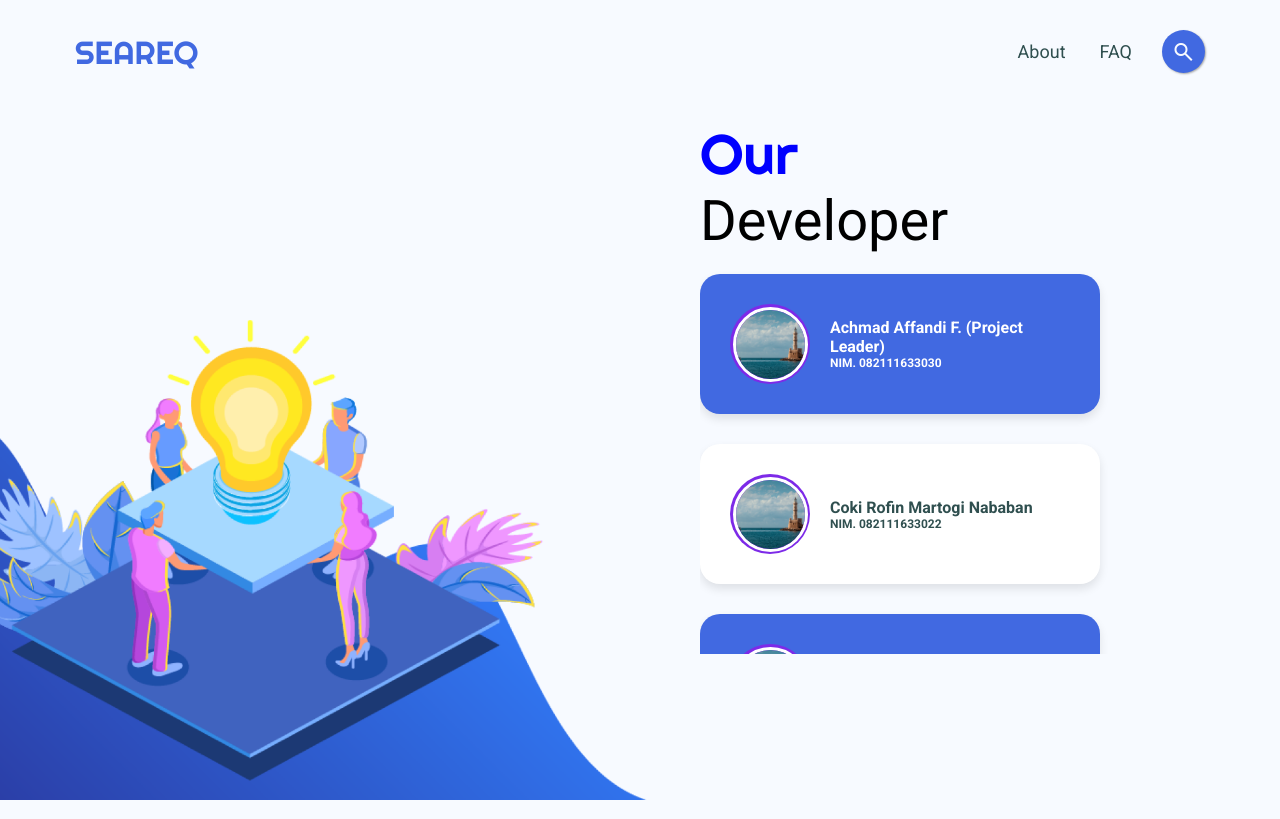
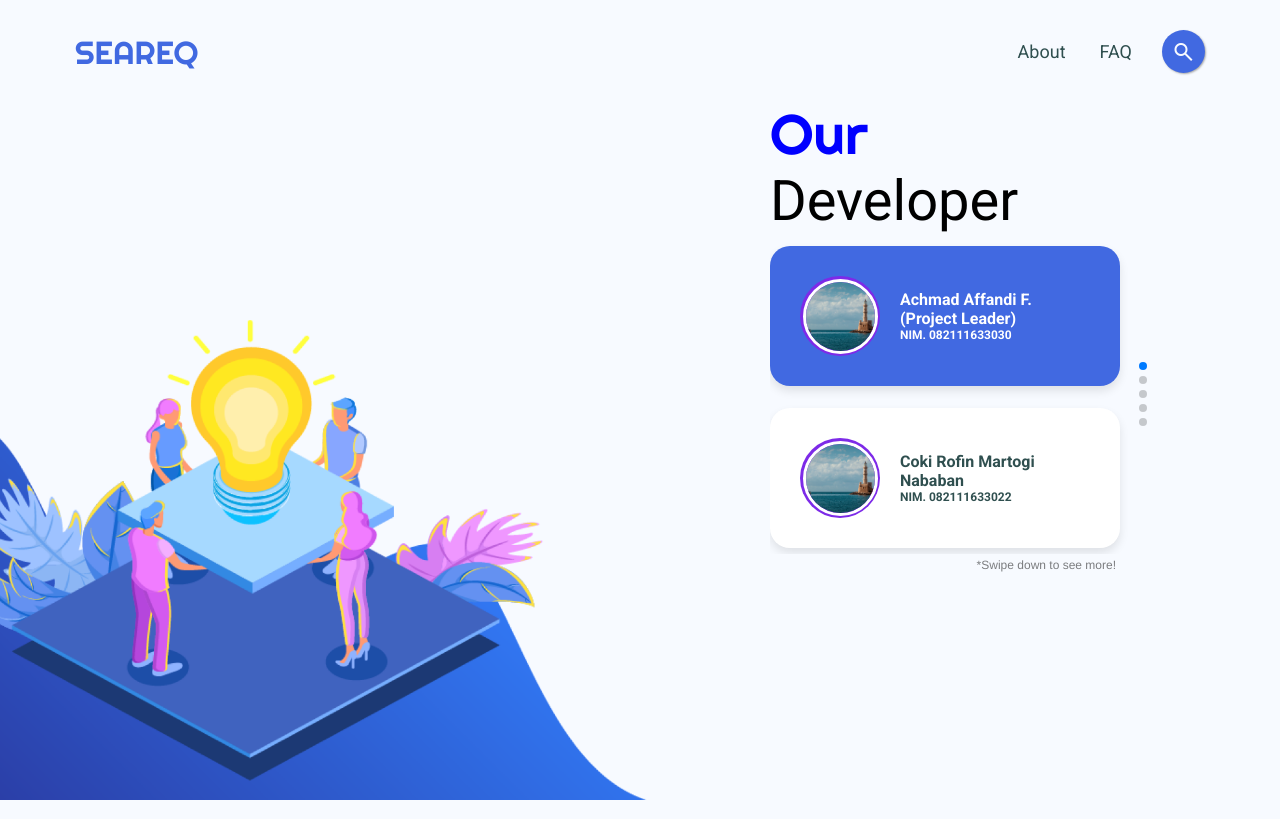
Before and after one commit to AgileRE-2023/stakeholder-requirement-retriever, a Django app: page /about in a window 1280 px wide. Run offline with Django 4.2, Linux system fonts and the light colour scheme.

Commit message:
About changes

```diff
--- a/static/css/about.css
+++ b/static/css/about.css
@@ -14,6 +14,10 @@
     list-style: none;
     font-family: 'Roboto', sans-serif;
     color: var(--black);
+}
+body{
+    overflow: hidden;
+
 }
 /* Navbar */
 header {
@@ -84,7 +88,7 @@ header .navbar .icon .material-symbols-outlined:hover {
 
 .cas{
   position: absolute;
-  right: -220px;
+  right: 10px;
   height: 50px;
   width: 35px;
   display: flex;
@@ -100,19 +104,20 @@ h3{
   margin-left: 20px;
   font-size:12px;
 }
-
+/*
 .swiper{
   right: 0;
   height: 400px;
   width: 800px;
-}
+} */
 
 .card{
   position: relative;
   background: #fff;
   border-radius: 20px;
-  height: 200px;
-  margin: 20px 0;
+  height: 100px;
+  width: 350px;
+  margin: 12px 0px;
   box-shadow: 0 5px 10px rgba(0, 0, 0, 0.1);
 
 }
@@ -162,9 +167,8 @@ h3{
 .element {
     background-color: #F7FAFF;
     height: 100vh;
-
+    overflow: hidden;
 }
-
 
 #back {
     position: absolute;
@@ -172,13 +176,13 @@ h3{
     bottom: 0px;
     height: 480px;
     object-fit: cover;
+    pointer-events: none;
 }
 
 .about {
     position: absolute;
-    top: 100px;
-    right: 0;
-
+    top: 80px;
+    right: 150px;
     flex: 2;
     background-color: transparent;
 }
@@ -199,3 +203,23 @@ h3{
     font-family: 'Righteous', cursive;
     background-color: transparent;
 }
+
+.mySwiper {
+  width: 110%;
+  margin: auto;
+  height: 320px;
+  top:-10%;
+}
+
+.swipe{
+  padding-top: 4px;
+  padding-right: 4px;
+  text-align: right;
+  position: relative;
+  color: rgba(0, 0, 0, 0.50);
+  font-size: 12px;
+  font-family: Helvetica;
+  font-weight: 400;
+  word-wrap: break-word;
+  padding-bottom: 10px;
+}
--- a/templates/about.html
+++ b/templates/about.html
@@ -14,20 +14,21 @@ about
 
 <body>
     <header>
-        <a href="./" class="logo">SEAREQ</a>
+        <a href="" class="logo">SEAREQ</a>
 
         <nav class="navbar">
             <div class="menus">
-                <a href="./about">About</a>
-                <a href="./faq">FAQ</a>
+                <a href="about">About</a>
+                <a href="faq">FAQ</a>
             </div>
 
             <div class="icon">
-                <a href="search.html">
+                <a href="search">
                     <span class="material-symbols-outlined">search</span>
                 </a>
             </div>
         </nav>
+
     </header>
 
     <div class="element">
@@ -60,7 +61,7 @@ about
                                 </div>
                             </div>
                         </div>
-                        <div class="swiper-slide card" id="c1">
+                        <div class="swiper-slide card" id="c2">
                             <div class="card-content">
                                 <div class="image">
                                     <img src="static/img/banner-img.jpg" alt="">
@@ -82,7 +83,7 @@ about
                                 </div>
                             </div>
                         </div>
-                        <div class="swiper-slide card" id="c1">
+                        <div class="swiper-slide card" id="c2">
                             <div class="card-content">
                                 <div class="image">
                                     <img src="static/img/banner-img.jpg" alt="">
@@ -104,7 +105,7 @@ about
                                 </div>
                             </div>
                         </div>
-                        <div class="swiper-slide card" id="c1">
+                        <div class="swiper-slide card" id="c2">
                             <div class="card-content">
                                 <div class="image">
                                     <img src="static/img/banner-img.jpg" alt="">
@@ -126,7 +127,7 @@ about
                                 </div>
                             </div>
                         </div>
-                        <div class="swiper-slide card" id="c1">
+                        <div class="swiper-slide card" id="c2">
                             <div class="card-content">
                                 <div class="image">
                                     <img src="static/img/banner-img.jpg" alt="">
@@ -149,7 +150,10 @@ about
                             </div>
                         </div>
                     </div>
+                    <!-- Add Pagination -->
+                    <div class="swiper-pagination"></div>
                 </div>
+                <div class="swipe">*Swipe down to see more!</div>
             </div>
         </div>
     </div>
@@ -159,18 +163,18 @@ about
     <script type="text/javascript">
         var swiper = new Swiper(".mySwiper", {
             direction: "vertical",
-            slidesPerView: 1,
+            slidesPerView: 2,
             spaceBetween: 10,
-            slidesPerGroup: 1,
-            loop: true,
+            slidesPerGroup: 2,
+            loop: false,
             loopFillGroupWithBlank: true,
             pagination: {
                 el: ".swiper-pagination",
                 clickable: true,
             },
-            navigation: {
-                nextEl: ".swiper-button-next",
-                prevEl: ".swiper-button-prev",
+            autoplay: {
+                delay: 10000,
+                disableOnInteraction: false,
             },
         });
 
@@ -178,6 +182,7 @@ about
 
 
 
+
 </body>
 
 </html>
```
